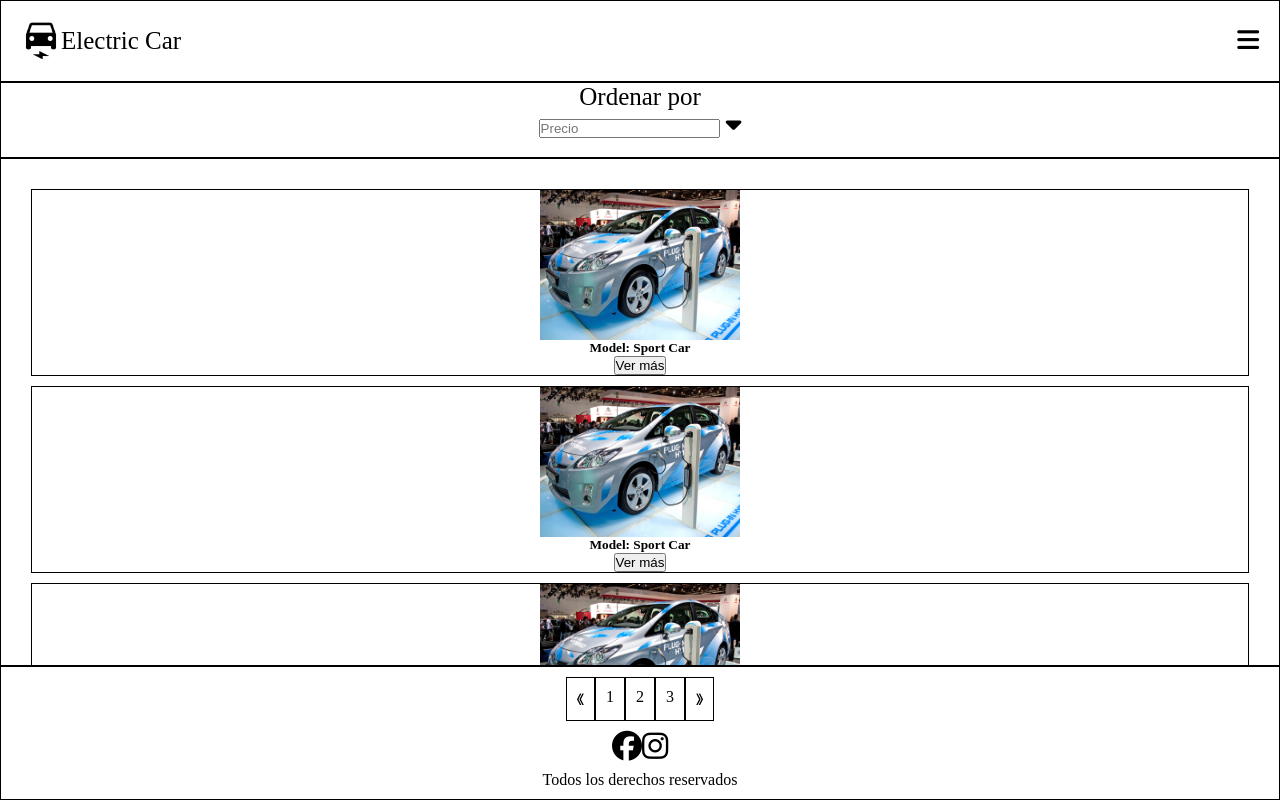
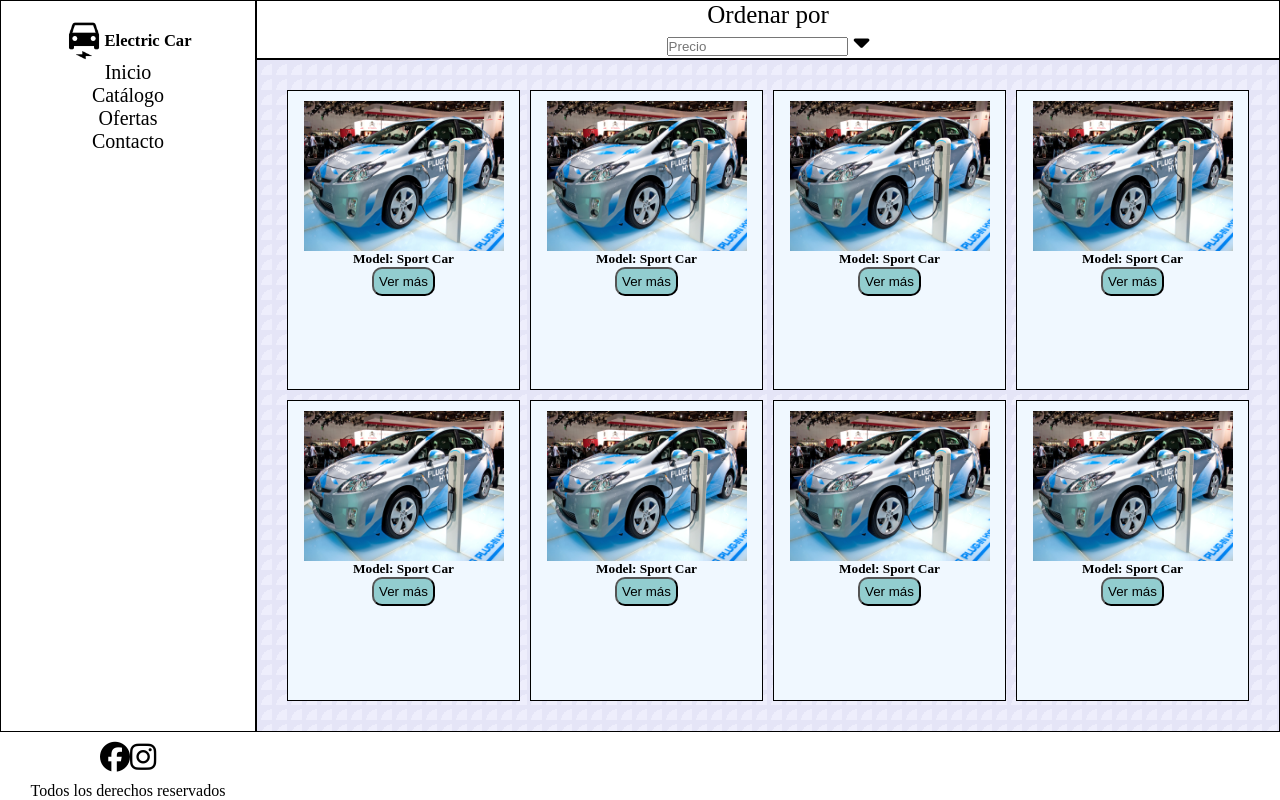
Before and after one commit to darkfuel/media, a plain HTML site: page index.html in a window 1280 px wide. Drawn offline with Linux system fonts and the light colour scheme.

Commit message:
add desktop v2

```diff
--- a/assets/css/styles.css
+++ b/assets/css/styles.css
@@ -3,6 +3,7 @@
     padding: 0;
     box-sizing: border-box;
 }
+
 
 body{
     display: grid;
@@ -10,10 +11,12 @@ body{
     "menu"
     "filtro"
     "productos"
+    "pagina"
     "pie"
     ;
     max-height: 100vh;
     grid-template-rows: 1fr 1.5fr 10fr 1fr;
+
 
 }
 
@@ -30,6 +33,14 @@ body{
     font-size: 25px;
     justify-content: space-between;
     border: solid black 1px;
+}
+
+.menu2{
+    display: none;
+}
+
+.link{
+    display: none;
 }
 
 .descrip{
@@ -62,15 +73,25 @@ body{
     grid-area: productos;
     overflow-y: scroll;
     border: solid black 1px;
+    background-color: #e5e5f7;
+    background-image: radial-gradient( ellipse farthest-corner at 15px 15px , #eeeefc, #eeeefc 50%, #e5e5f7 50%);
+    background-size: 15px 15px;
 
 }
 
 .producto{
-
+    background-color: aliceblue;
     flex-direction: column;
     align-items: center;
     border: solid 1px black;
+    padding: 10px;
 
+}
+
+button{
+    background-color: rgb(146, 205, 207);
+    border-radius: 10px;
+    padding: 5px;
 }
 
 .producto img {
@@ -79,7 +100,6 @@ body{
 }
 footer{
     grid-area: pie;
-    border: solid black 1px;
     padding: 10px;
     text-align: center;
     padding: 10px;
@@ -92,10 +112,11 @@ footer{
 }
 
 .paginacion p{
+    grid-area: pagina;
     border: solid 1px black;
     padding: 10px;
+}
 
-}
 
 .derechos{
 
@@ -104,3 +125,65 @@ footer{
     font-size: 30px;
 
 }
+
+
+@media screen and (min-width:  992px) {
+    .menu{
+        justify-content:start;
+        flex-direction: column;
+        grid-area: menu;
+        padding: 20px;
+        align-items: center;
+        font-size: 20px;
+        border: solid black 1px;
+    }
+
+    .menu2{
+        display: flow-root;
+        flex-direction: column;
+        grid-area: menu2;
+        text-align: center;
+    }
+
+    body{
+
+        grid-template-columns: repeat(5,1fr);
+        grid-template-areas:
+        "menu filtro filtro filtro filtro"
+        "menu productos productos productos productos"
+        "menu productos productos productos productos"
+        "menu2 pagina pagina pagina pagina"
+        ;
+
+    }
+
+    .icon{
+        display: none;
+
+    }
+
+    .link{
+        display: contents;
+
+    }
+
+
+    .seccion{
+        display: grid;
+        gap: 10px;
+        grid-template-columns: repeat(4,1fr);
+        padding: 30px;
+        grid-area: productos;
+        overflow-y: visible;
+        border: solid black 1px;
+        background-color: #e5e5f7;
+        background-image: radial-gradient( ellipse farthest-corner at 15px 15px , #eeeefc, #eeeefc 50%, #e5e5f7 50%);
+        background-size: 15px 15px;
+    }
+
+    footer{
+        display: none;
+    }
+
+
+}
--- a/index.html
+++ b/index.html
@@ -1,20 +1,39 @@
 <!DOCTYPE html>
 <html lang="es">
+
 <head>
     <meta charset="UTF-8">
     <meta name="viewport" content="width=device-width, initial-scale=1.0">
     <link rel="stylesheet" href="./assets/css/styles.css">
     <title>Electric Car</title>
 </head>
+
 <body>
+    <!--encabezado-->
     <div class="menu flex">
         <div class="descrip flex">
             <img src="./assets/img/car-electric.png" alt="icon">
-                <p>Electric Car</p>
+            <h5>Electric Car</h5>
         </div>
+
         <div class="icon">
             <i class="fa-solid fa-bars"></i>
         </div>
+        <div class="link">
+            <p>Inicio</p>
+            <p>Catálogo</p>
+            <p>Ofertas </p>
+            <p>Contacto</p>
+        </div>
+    </div>
+
+<!--complemento de barra / desktop view-->
+    <div class="menu2 flex">
+        <div class="derechos flex">
+            <i class="fa-brands fa-facebook"></i>
+            <i class="fa-brands fa-instagram"></i>
+        </div>
+        <p>Todos los derechos reservados</p>
     </div>
 
     <div class="filtro flex">
@@ -24,6 +43,8 @@
             <i class="fa-solid fa-caret-down"></i>
         </div>
     </div>
+
+    <!--grilla de productos-->
     <div class="seccion">
         <div class="producto flex">
             <img src="./assets/img/Electric-Car-4033291434.jpg" alt="auto">
@@ -45,12 +66,7 @@
             <h5>Model: Sport Car</h5>
             <button>Ver más</button>
         </div>
-        <div class="producto">
-            <img src="./assets/img/Electric-Car-4033291434.jpg" alt="auto">
-            <h5>Model: Sport Car</h5>
-            <button>Ver más</button>
-        </div>
-        <div class="producto">
+        <div class="producto flex">
             <img src="./assets/img/Electric-Car-4033291434.jpg" alt="auto">
             <h5>Model: Sport Car</h5>
             <button>Ver más</button>
@@ -65,13 +81,12 @@
             <h5>Model: Sport Car</h5>
             <button>Ver más</button>
         </div>
-
-
-
-
-
-
-
+        <div class="producto flex">
+            <img src="./assets/img/Electric-Car-4033291434.jpg" alt="auto">
+            <h5>Model: Sport Car</h5>
+            <button>Ver más</button>
+        </div>
+        <!--elementos inferiores-->
 
     </div>
     <footer>
@@ -87,10 +102,11 @@
             <i class="fa-brands fa-instagram"></i>
 
         </div>
+        <p>Todos los derechos reservados</p>
 
-        <p>Todos los derechos reservados</p>
 
     </footer>
     <script src="https://kit.fontawesome.com/ad65c74df0.js" crossorigin="anonymous"></script>
 </body>
+
 </html>
```
Lines whose indentation alone changed are shown as unchanged.
